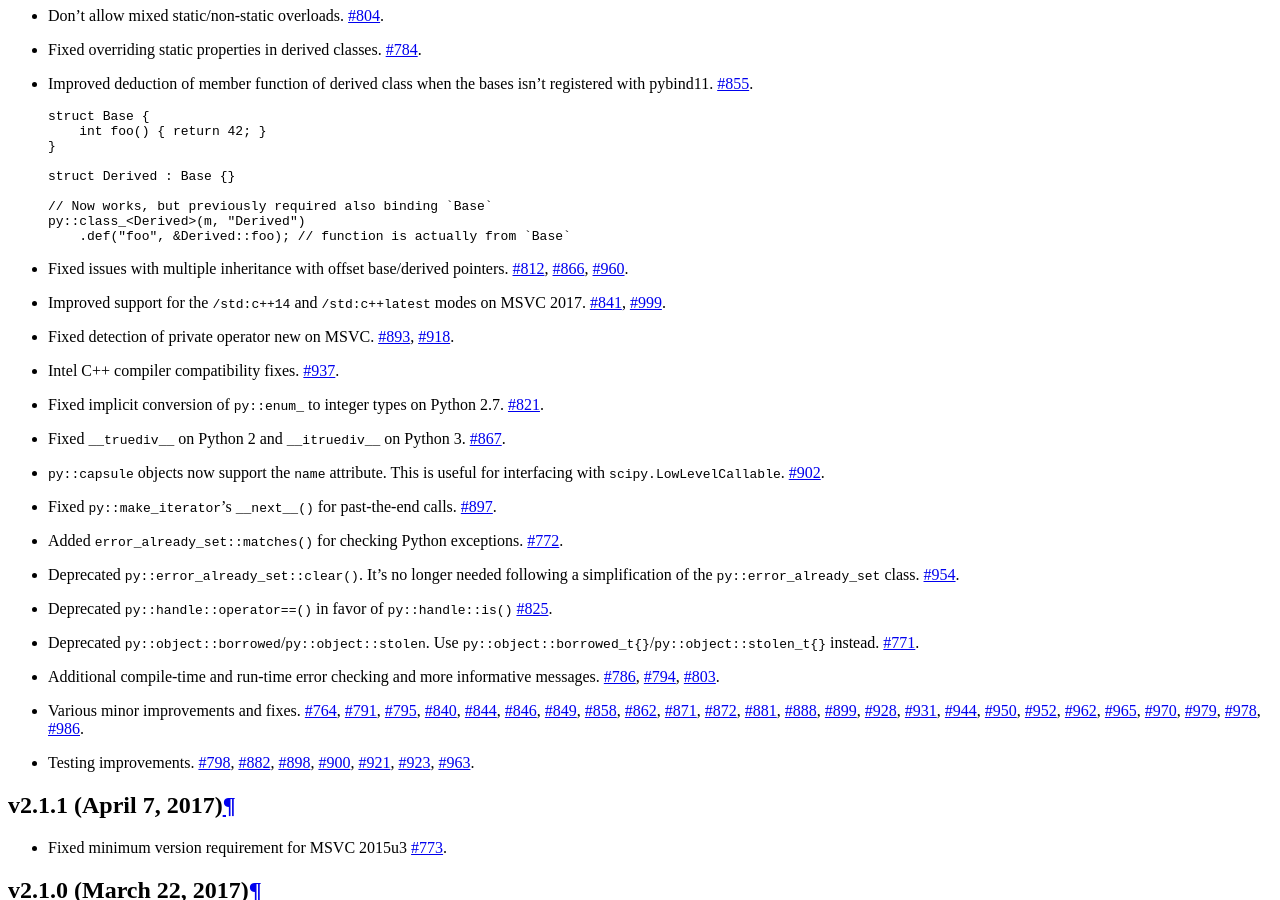
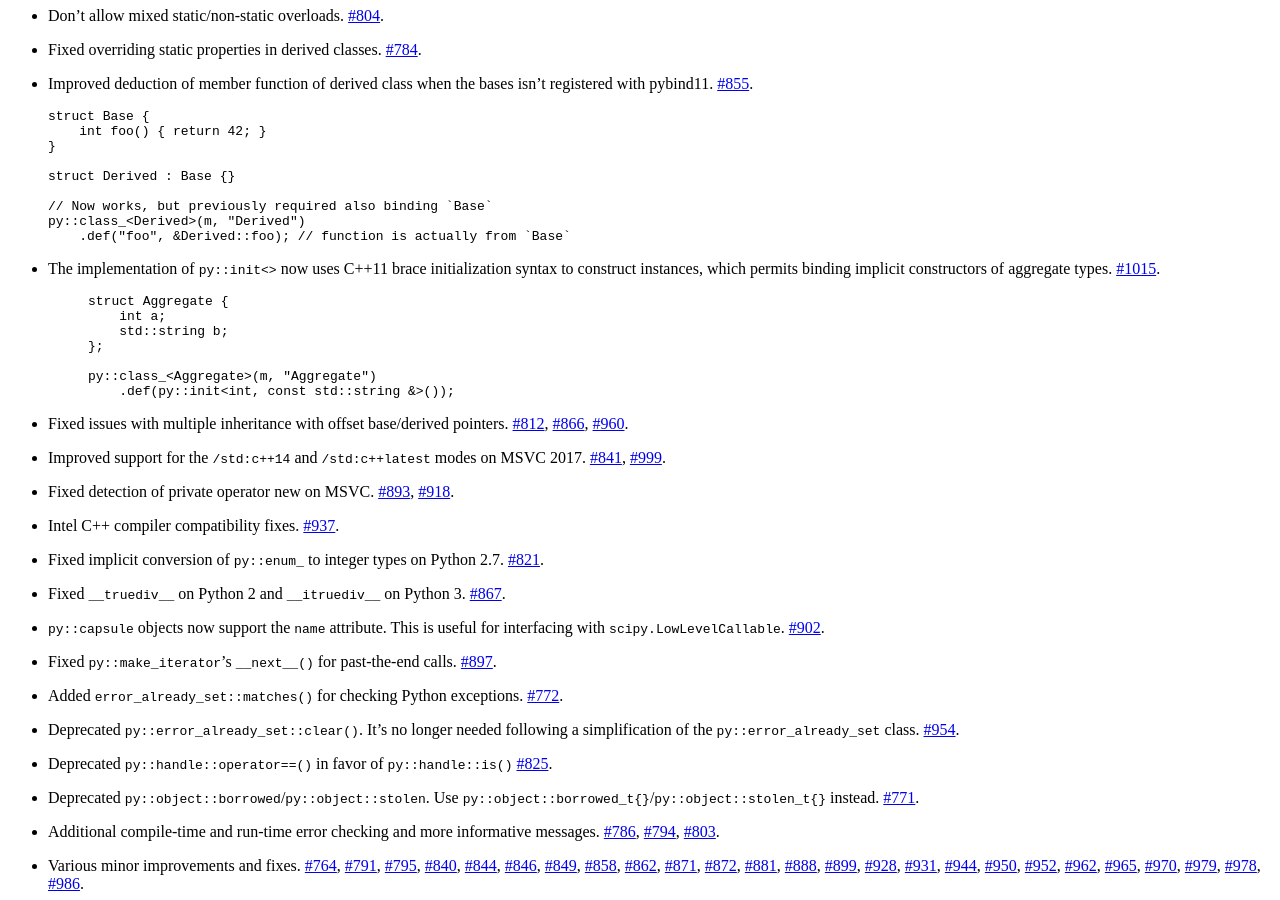
Before and after one commit to pybind/pybind11, a Sphinx documentation site: the page built from docs/changelog.rst, in a window 1280 px wide and 900 px high, scrolled down 2702 px. Built offline with Sphinx 7.4.7 and the Read the Docs theme 2.0.0, drawn with Linux system fonts in a browser that asks for light colours.

Commit message:
mention PR #1015 in changelog

```diff
--- a/docs/changelog.rst
+++ b/docs/changelog.rst
@@ -198,6 +198,20 @@ v2.2.0 (Not yet released)
       // Now works, but previously required also binding `Base`
       py::class_<Derived>(m, "Derived")
           .def("foo", &Derived::foo); // function is actually from `Base`
+
+* The implementation of ``py::init<>`` now uses C++11 brace initialization
+  syntax to construct instances, which permits binding implicit constructors of
+  aggregate types. `#1015 <https://github.com/pybind/pybind11/pull/1015>`_.
+
+    .. code-block:: cpp
+
+        struct Aggregate {
+            int a;
+            std::string b;
+        };
+
+        py::class_<Aggregate>(m, "Aggregate")
+            .def(py::init<int, const std::string &>());
 
 * Fixed issues with multiple inheritance with offset base/derived pointers.
   `#812 <https://github.com/pybind/pybind11/pull/812>`_,
```
